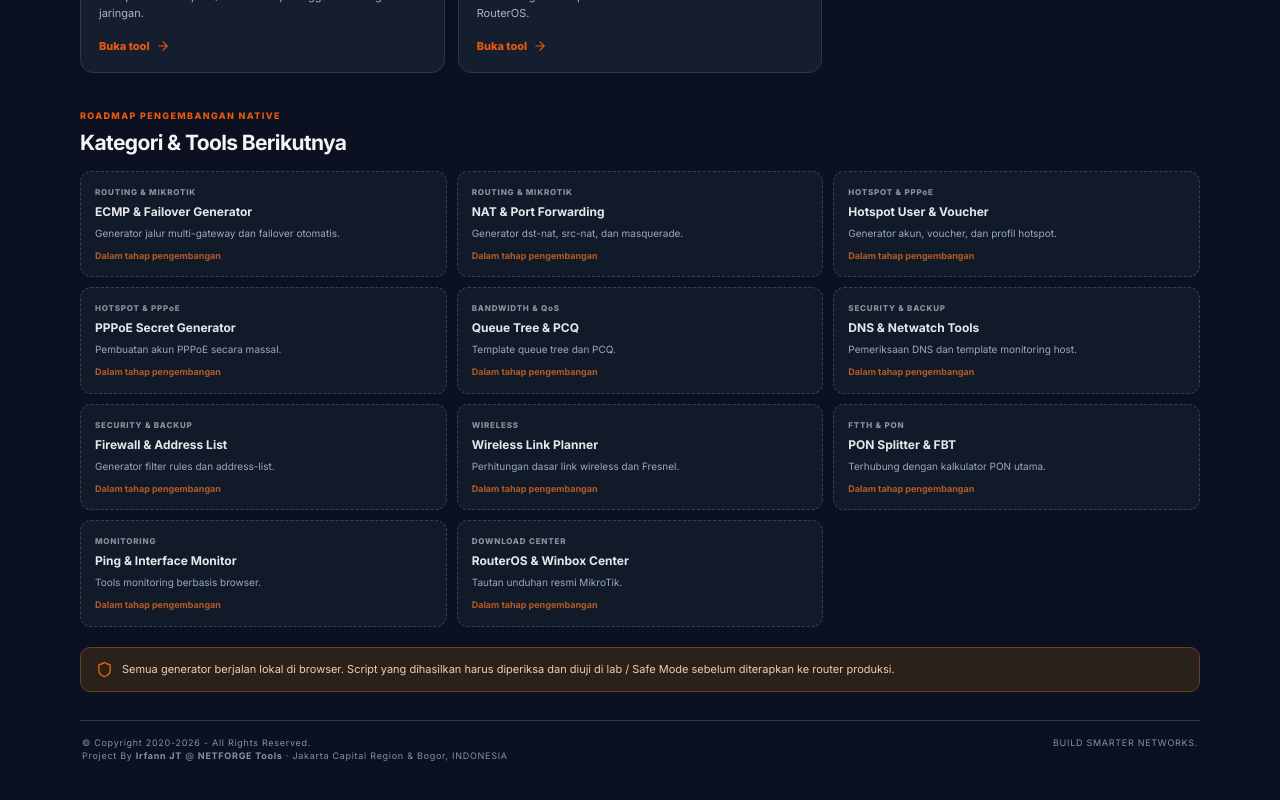
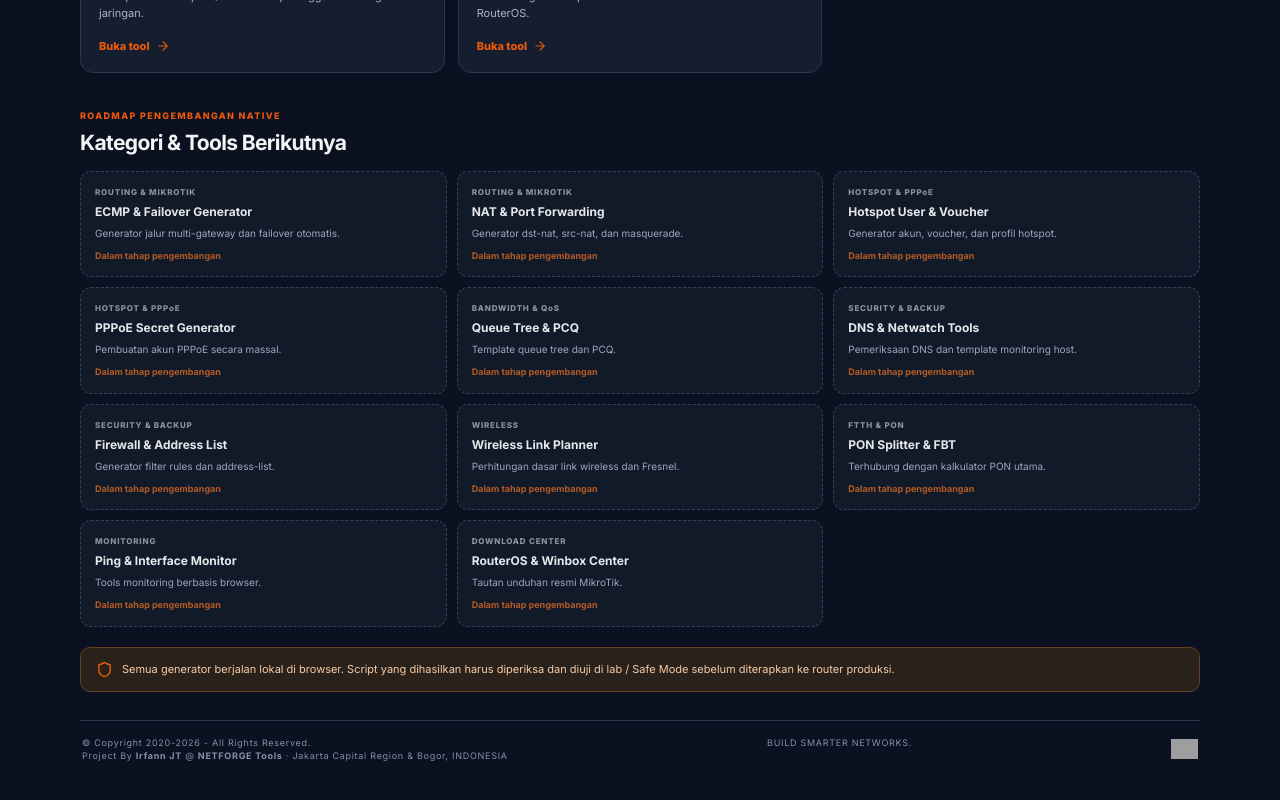
Before and after one commit to mikrotikscript/PON, a Next.js app: page /PON/tools in a window 1280 px wide. Shown: the part 1383-2183 px from the top of the page. Built offline with nearby package versions, Linux system fonts and the light colour scheme; grey boxes are pictures that could not be loaded.

Commit message:
Add NETFORGE visit counter to Tools footer

```diff
--- a/app/tools/page.tsx
+++ b/app/tools/page.tsx
@@ -315,7 +315,7 @@ add address=${lanNet} gateway=${dhcpGateway} dns-server=${dhcpDns}`;
             <div className="nt-note"><Shield size={17}/> Semua generator berjalan lokal di browser. Script yang dihasilkan harus diperiksa dan diuji di lab / Safe Mode sebelum diterapkan ke router produksi.</div>
           </>
         )}
-        <footer className="nt-footer"><div>© Copyright 2020-2026 - All Rights Reserved.<br/><span>Project By <strong>Irfann JT</strong> @ <strong>NETFORGE Tools</strong> · Jakarta Capital Region &amp; Bogor, INDONESIA</span></div><span>BUILD SMARTER NETWORKS.</span></footer>
+        <footer className="nt-footer"><div>© Copyright 2020-2026 - All Rights Reserved.<br/><span>Project By <strong>Irfann JT</strong> @ <strong>NETFORGE Tools</strong> · Jakarta Capital Region &amp; Bogor, INDONESIA</span></div><span>BUILD SMARTER NETWORKS.</span><a className="nf-hit-counter" href="https://hits.sh/mikrotikscript.github.io/PON/" target="_blank" rel="noreferrer" aria-label="NETFORGE site visit counter"><img src="https://hits.sh/mikrotikscript.github.io/PON.svg?style=flat-square&label=visits" alt="NETFORGE visits" loading="lazy"/></a></footer>
       </div>
     </main>
   );
```
